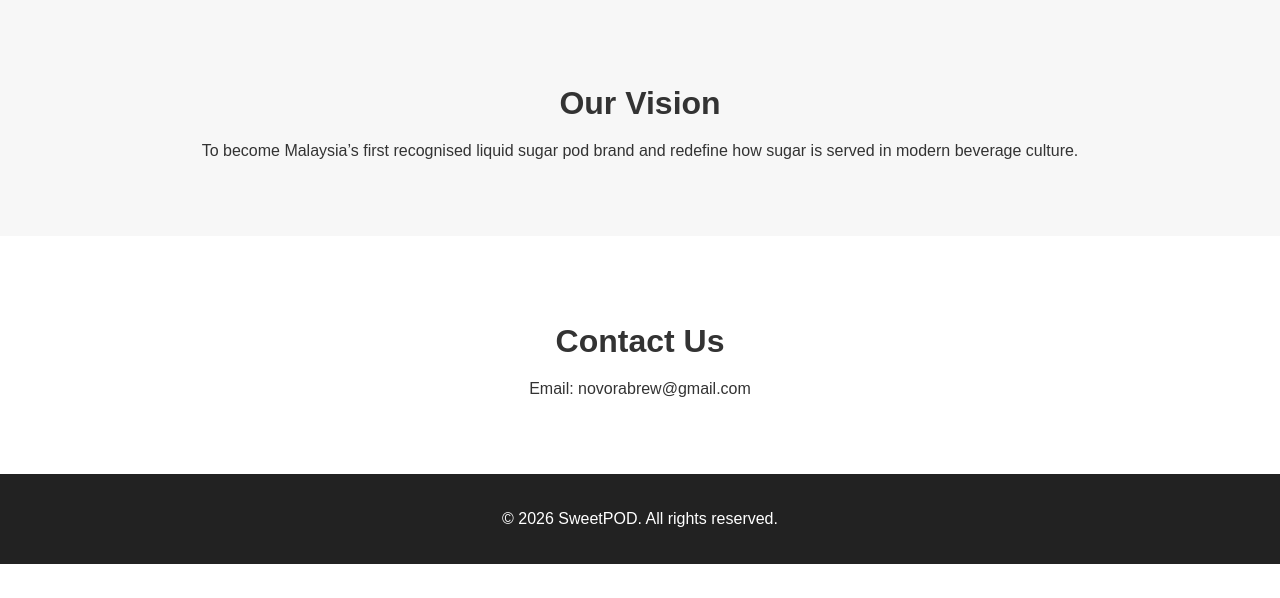
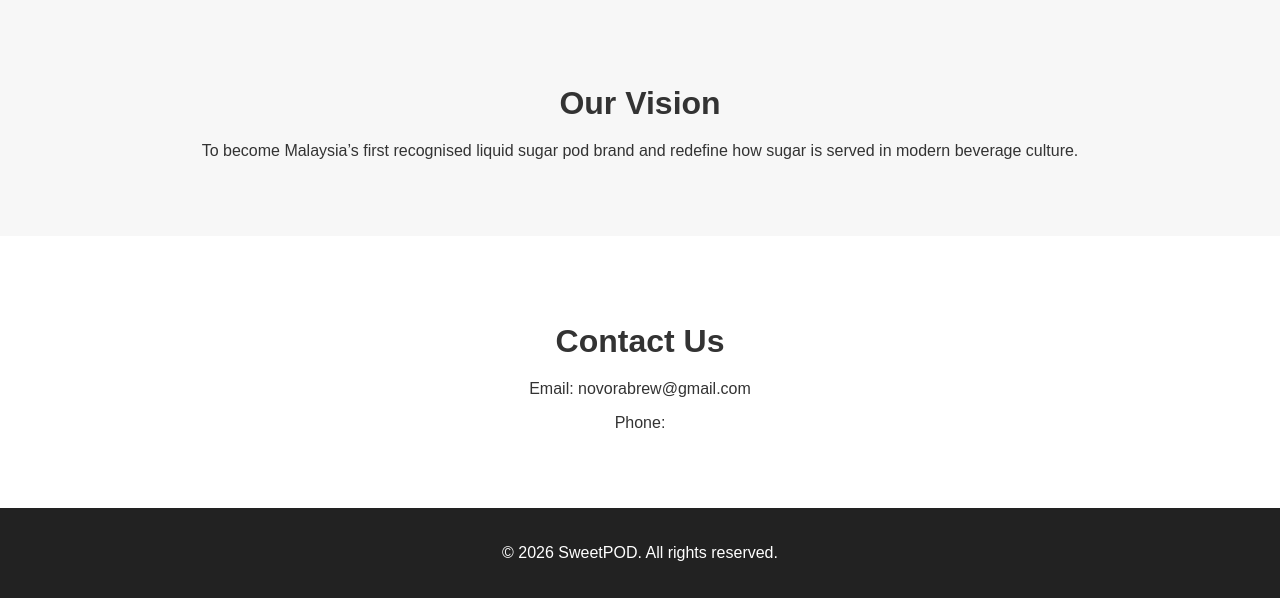
Before and after one commit to nineazmi-dev/novorabrew, a Flask app: page / in a window 1280 px wide. Shown: the part 1206-1804 px from the top of the page. Before the commit the page ends 1770 px from the top, so only its background shows below. Run offline with Flask 3, Linux system fonts and the light colour scheme.

Commit message:
describe update

```diff
--- a/templates/index.html
+++ b/templates/index.html
@@ -53,6 +53,7 @@
 <section id="contact" class="section">
     <h2>Contact Us</h2>
     <p>Email: novorabrew@gmail.com</p>
+    <p>Phone: </p>
 </section>
 
 <footer>
```
